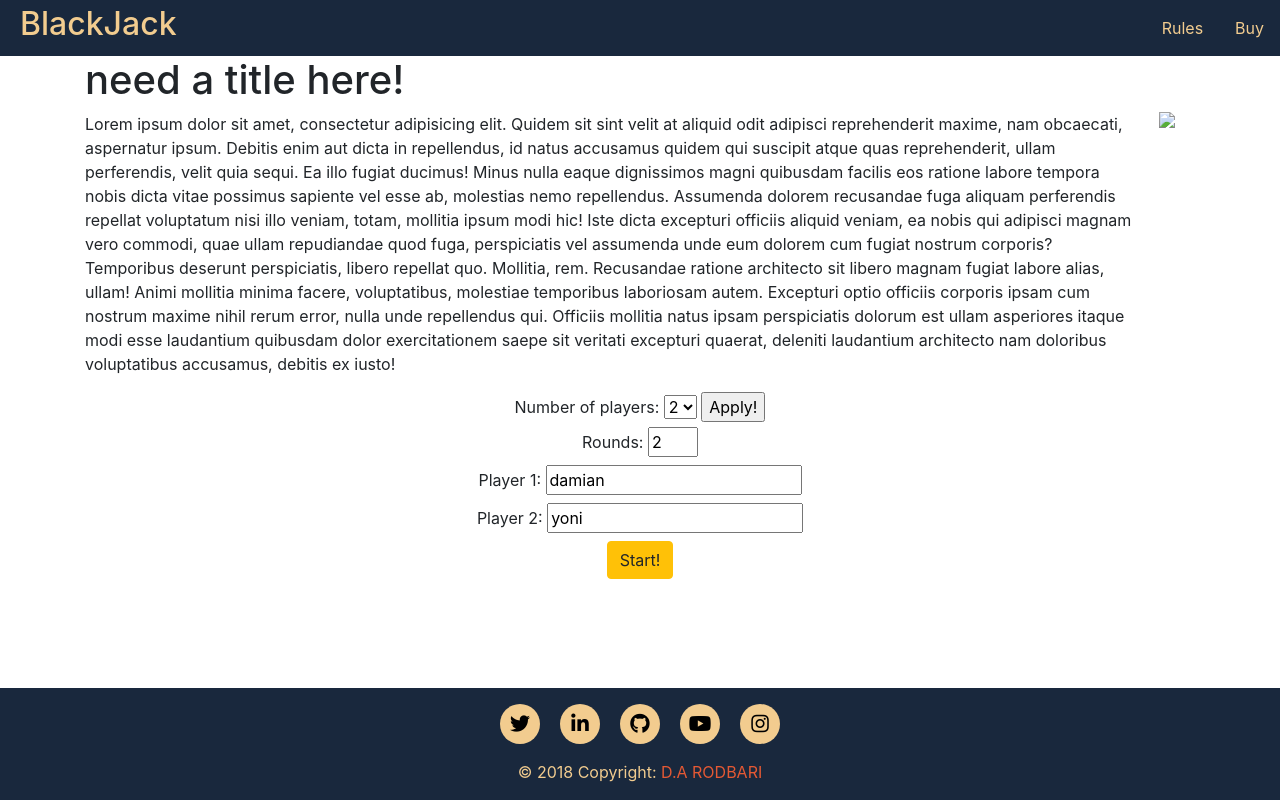
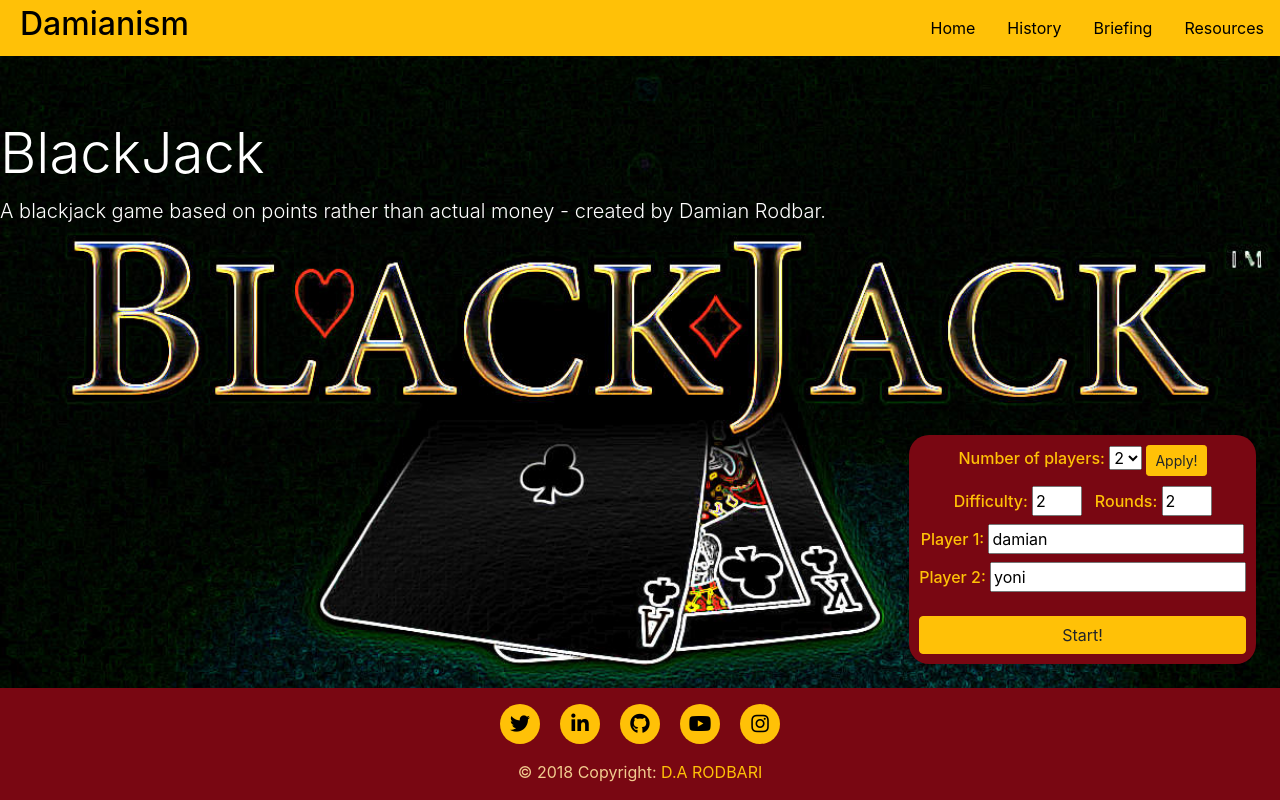
Before and after one commit to Code-Institute-Submissions/blackjack, a Flask app: page / in a window 1280 px wide. Run offline with Flask 2, Linux system fonts and the light colour scheme; some libraries are stand-ins or nearby versions; some web fonts are replaced.

Commit message:
added basic theming for index, added background, basic layout

```diff
--- a/app.py
+++ b/app.py
@@ -15,7 +15,7 @@ app.secret_key = os.urandom(24)
 
 
 
-def reset_table(restart=False):
+def reset_table(restart=False, increment_seq=False, incrementScore=False):
 
     """ if the game was reset during the game then clear cash,
         otherwise just re-set the table and deal new cards to
@@ -24,49 +24,88 @@ def reset_table(restart=False):
     if restart:
         session.clear()     # gets rid of the lingering data but clearing the session
 
-    deck.reset()       # restores a full deck of cards
-    session["houseHand"] = deck.deal(2) # list( deck.deal() for x in range(2) )
-    session["playerHand"] = deck.deal(2) # list( deck.deal() for x in range(2) )
+    if incrementScore:
+        session["score"][session["current_player"]] += 1
+
+    if increment_seq:
+        session["seq"] += 1
+
+    deck.reset()                                    # restores a full deck of cards (52)
+    session["houseHand"] = deck.deal(2)             # deal 2 new cards to house
+    session["playerHand"] = deck.deal(2)            # deal 2 new cards to player
+
+
+
+
+def getVerdict():
+
+    """
+    decides who wins
+    hand[0] = player
+    hand[1] = house
+    """
+
+    player_Val , player = getHandValue( session["playerHand"] )
+    house_Val , house = getHandValue( session["houseHand"] )
+
+    verdict = "undecided"
+    if player == "active" and house == "active":
+
+        if player_Val == house_Val:
+            verdict = "PUSH"
+            reset_table(increment_seq=True )
+
+        elif player_Val > house_Val:
+            verdict = "player"
+            reset_table(increment_seq=True, incrementScore=True )
+
+        elif player_Val < house_Val:
+            verdict = "house"
+            reset_table(increment_seq=True )
+    else:
+        # if player goes bust or house gets blackjack decale house as winner
+        if player == "BUST" or house == "BLACKJACK":
+            verdict = "house"
+            reset_table(increment_seq=True )
+
+        # if house goes bust or player gets blackjack decale player as winner
+        elif house == "BUST" or player == "BLACKJACK":
+            verdict = "player"
+            reset_table(increment_seq=True, incrementScore=True )
+
+        # if both player and house get black jack then PUSH
+        elif player == "BLACKJACK" and house == "BLACKJACK":
+            verdict = "PUSH"
+            reset_table(increment_seq=True )
+        else:
+            print("Shouldnt get here")
+
+    print("{} wins".format(verdict.title()))
+
+    return verdict
+
+
+def house_plays():
+    player_hand_val , _ = getHandValue( session["playerHand"])
+    while True:
+        house_hand_val , house_game_outcome = getHandValue( session["houseHand"])
+        print("house_hand = {}, player_hand={}, house_game_outcome= {} ".format(house_hand_val, player_hand_val, house_game_outcome) )
+        if house_game_outcome == "BUST" or house_game_outcome == "BLACKJACK" or house_hand_val >= player_hand_val or (house_hand_val > 18 and player_hand_val < 18):
+            print("house_game_outcome = ", house_hand_val, house_game_outcome)
+            break
+        session["houseHand"].append(deck.deal())
 
 # defining globals
 deck = Deck() # number of players going in
 
-
-
-# houseHand = list( house.deal() for x in range(2) )
-# houseHandValue = 0
-# print(house.deck)
-# print(len(house.deck))
-# test_card = house.deal()
-# print(test_card)
-# print(convertCardNames(test_card))
-
-# game idea
-# a bastardised version of blackjack, where players take turn to play against the house,
-# every time each players wins agasint the house, they're awarded a point which can be tracked
-# via the console (scoreboard).
-# has to be tested: only the house is to hold a collection of (2-4) decks depending on the number
-# of players set. 2 decks by default
-# how to add images of cards on the screen?
-
-
-    # game logic before player decides on hit or stand
-    # the house must show 2 cards
-    # possible variables
-        # house_hand = house cards shown or to be shown
-        # player_hand = player cards
-
-
-
-    # if HIT pressed append another card
-
-    # if STAND hit:
-        # calculate player hand
-        # house.deal()
-
     # players
     # if player.hand value is greater than 18, the STAND button should pulsate
+# to ask
 
+# the house plays all its cards in one go and we're not able to see what's happening
+# how do we get it pull its card one by one?
+
+# how do i start with the card faced down?
 
 #  ================= routes =====================
 @app.route("/base")
@@ -128,6 +167,7 @@ def game():
     usernames = session["username"]         # holds all the usernames
     seq = session["seq"]                    # assigned to a variable only for readability purposes
     username = session["username"][seq]     # player whose turn it is to play
+    session["current_player"]= username     # current player
 
 
     if request.method == "POST":
@@ -141,14 +181,12 @@ def game():
 
         if "hit" in request.form.keys():
             # deals one card to the player
-            # session["houseHand"].append(house.deal())
             session["playerHand"].append(deck.deal())
 
         # if player goes "BUST" - increment seq key to move on the next player
         if getHandValue( session["playerHand"] )[1] == "BUST":
-            print("BUUUUUUUUUUSSSSSTTT")
-            session["seq"] += 1
-            reset_table()
+            print("BUUUUUUUUUUSSSSSTTT = ", getHandValue(session["playerHand"] )[0] )
+            reset_table(increment_seq=True)
 
         # if the player gets "blackjack"
         if getHandValue( session["playerHand"] )[1] == "BLACKJACK":
@@ -158,20 +196,18 @@ def game():
                 # if house goes bust:       Decalre "BLACKJACK" - increment score and seq
                 # if house get blackjack:   declare "PUSH" - increment seq ONLY!
 
-            scores[username] += 1
-            session["seq"] += 1
-            reset_table()
+            house_plays()
+            verdict = getVerdict()
 
 
-        # if the player wins its turn, award one point
-        # if "win" in request.form.keys():
-        #     scores[username] += 1
+        # if player stands or gets blackjack it's house's turn to play
+        if "stand" in request.form.keys():
+            # house gets cards until it has blackjack or goes bust or has value higher than player
+            house_plays()
+            verdict = getVerdict()
 
-        session["score"] = scores   # Aliased since session resets the content of the list to zero
+        # session["score"] = scores   # Aliased since session resets the content of the list to zero
         print("scores = ", scores)
-
-        # if "hit" not in request.form.keys():
-        #     session["seq"] += 1         # win or lose, increment the sequence counter for the next player to start its turn
 
         # reseting mechanism - simulating a full cycle - each full cycle means 1 round
         if session["seq"] >= len( session["username"] ):
@@ -189,7 +225,7 @@ def game():
 
 
     player_dict = {"hand": convertCardNames( session["playerHand"] ), "value" : getHandValue( session["playerHand"] ) }
-    house_dict = {"hand": convertCardNames( session["houseHand"] ), "value" : getHandValue( session["playerHand"] ) }
+    house_dict = {"hand": convertCardNames( session["houseHand"] ), "value" : getHandValue( session["houseHand"] ),"folded": ["back.jpg","back.jpg"] }
     round_dict = {"total": session["rounds"], "played": session["rounds_played"]+1}
 
     return render_template("game.html", usernames=usernames, scores=scores, seq=session["seq"],
@@ -204,8 +240,11 @@ def winner():
     # the scenario at which two players have the same score at the end
     # of the final round needs to be address
     #   decalre both as winners? raise the the rounds by 3?
-    # session.pop(key)
-    return render_template("winner.html", winner=session["won"])
+
+    # being passed in for the completeness of the
+    round_dict = {"total": session["rounds"], "played": session["rounds_played"]+1}
+
+    return render_template("winner.html", winner=session["won"], scores=session["score"], rounds=round_dict)
 
 if __name__ == "__main__":
     # host = os.getenv("IP", "0.0.0.0")
--- a/static/css/main.css
+++ b/static/css/main.css
@@ -6,26 +6,29 @@ html, body {
 
 nav {
   height: pix2Rem(50);
-  background-color: #19283D;
+  background-color: #ffc107;
   padding: 0px !important; }
   nav .navbar-brand {
     padding-left: 20px; }
   nav h2,
   nav .nav-items {
-    color: #F2CC8F !important; }
+    color: #000000 !important; }
   nav .nav-items {
     display: flex;
     flex-direction: row; }
     nav .nav-items a {
-      color: #F2CC8F; }
+      color: #000000; }
       nav .nav-items a:hover {
-        color: #E55934; }
+        color: #ffc107;
+        font-weight: bold;
+        background-color: #000000;
+        border-radius: 10px; }
 
 #main-content {
   min-height: calc(100% - 168px); }
 
 .footer-container {
-  background-color: #19283D; }
+  background-color: #790712; }
 
 .footer-social div ul {
   margin: 0px; }
@@ -50,7 +53,7 @@ nav {
   text-align: center;
   color: #fafafa;
   position: relative;
-  background-color: #F2CC8F;
+  background-color: #ffc107;
   color: #000000;
   transition: all 0.35s ease-in-out;
   -moz-transition: all 0.35s ease-in-out;
@@ -58,15 +61,15 @@ nav {
   -o-transition: all 0.35s ease-in-out; }
 
 .footer-social .social-links li a i:hover {
-  background: #ff0000;
-  color: #000000; }
+  background: #000000;
+  color: #ffc107; }
 
 .footer-copyright {
   padding-bottom: 1rem;
   color: #F2CC8F; }
 
 footer a {
-  color: #E55934; }
+  color: #ffc107; }
 
 .intro {
   display: flex;
@@ -82,6 +85,27 @@ form {
   text-align: center; }
   form .rounds {
     width: 50px; }
+  form.index {
+    align-self: flex-end;
+    background-color: #790712;
+    padding: 10px;
+    border-radius: 20px;
+    color: #ffc107;
+    font-weight: 500; }
+
+.player_selections {
+  margin: 20px 0; }
+
+.jumbotron-fluid {
+  background-image: url(../img/theming/blackjack.jpg);
+  background-attachment: fixed;
+  background-repeat: no-repeat;
+  background-size: cover;
+  color: #ffffff;
+  height: calc(100vh - 168px);
+  display: flex;
+  flex-flow: column;
+  justify-content: space-between; }
 
 .console {
   background-color: black;
--- a/static/js/game.js
+++ b/static/js/game.js
@@ -1,3 +1,5 @@
 $(document).ready(function() {
-
+    // setTimeout(function() {
+    //     $( ".house" ).load(window.location.href + ".house" );
+    // }, 5000)
 })
--- a/static/scss/colors.scss
+++ b/static/scss/colors.scss
@@ -6,11 +6,13 @@ $color: (
     green: #48ff00,
     cyan: #00ffff,
     red: #ff0000,
+    red2: #790712,
     blue: #0000ff,
     black: #000000,
+    black2: #191919,
     tomato: #E55934,
     white: #ffffff,
-    mustard: #EDAE49,
+    mustard: #ffc107,
     arsentic: #3D405B,
     peach: #F2CC8F,
     beige: #F4F1DE,
--- a/static/scss/layout.scss
+++ b/static/scss/layout.scss
@@ -7,7 +7,7 @@ html, body {
 
 nav {
     height: pix2Rem(50);
-    background-color: map-get($color, yankee-blue);
+    background-color: map-get($color, mustard);
 
     padding: 0px !important;  // needed to resolve a bug persistent bug on firefox and edge.
 
@@ -17,7 +17,7 @@ nav {
 
     h2,
     .nav-items {
-        color: map-get($color, peach) !important;
+        color: map-get($color, black) !important;
     }
 
     .nav-items {
@@ -25,9 +25,13 @@ nav {
         flex-direction: row;
 
         a {
-            color: map-get($color, peach);
+            color: map-get($color, black);
+            // font-weight: bold;
             &:hover {
-                color: map-get($color, tomato);
+                color: map-get($color, mustard);
+                font-weight: bold;
+                background-color: map-get($color, black);
+                border-radius: 10px;
             }
         }
     }
@@ -40,7 +44,7 @@ nav {
 
 // -------------------------------------------------------- Footer
 .footer-container {
-    background-color: map-get($color, yankee-blue);
+    background-color: map-get($color, red2);
 }
 
 .footer-social div ul {
@@ -70,7 +74,7 @@ nav {
     text-align: center;
     color: #fafafa;
     position: relative;
-    background-color: map-get($color, peach);
+    background-color: map-get($color, mustard);
     color: map-get($color, black);
     transition: all 0.35s ease-in-out;
     -moz-transition: all 0.35s ease-in-out;
@@ -79,8 +83,8 @@ nav {
 }
 
 .footer-social .social-links li a i:hover {
-    background: map-get($color, red);
-    color: map-get($color, black);
+    background: map-get($color, black);
+    color: map-get($color, mustard);
 }
 
 .footer-copyright {
@@ -89,5 +93,5 @@ nav {
 }
 
 footer a {
-    color: map-get($color, tomato);
+    color: map-get($color, mustard);
 }
--- a/static/scss/main.scss
+++ b/static/scss/main.scss
@@ -26,7 +26,35 @@ form {
     .rounds {
         width: 50px;
     }
+    &.index {
+        align-self: flex-end;
+        background-color: map-get($color, red2);
+        padding: 10px;
+        border-radius: 20px;
+        color: map-get($color, mustard);
+        font-weight: 500;
+    }
 }
+
+
+.player_selections {
+        margin: 20px 0;
+}
+
+.jumbotron-fluid {
+    background-image: url(../img/theming/blackjack.jpg);
+    background-attachment: fixed;
+    background-repeat: no-repeat;
+    background-size: cover;
+    color: map-get($color, white);
+    // margin: 0;
+    height: calc(100vh - 168px);
+    display: flex;
+    flex-flow: column;
+    justify-content: space-between;
+}
+
+
 
 .console {
     background-color: black;
--- a/templates/base.html
+++ b/templates/base.html
@@ -24,20 +24,20 @@
     <!--header-->
     <header>
         <nav class="navbar">
-            <a class="navbar-brand" href="index.html">
-                <h2>BlackJack</h2>
+            <a class="navbar-brand" href="{{ url_for('index') }}">
+                <h2>Damianism</h2>
             </a>
             <div class="nav-items navigation">
-                <a class="nav-link" target="_blank" href="https://en.wikipedia.org/wiki/Simon_(game)">Rules <span class="sr-only">(current)</span></a>
-                <a class="nav-link" target="_blank" href="https://www.amazon.co.uk/Hasbro-Gaming-Classic-Simon-b7962eu4/dp/B0719JFC2X">Buy <span class="sr-only">(current)</span></a>
+                <a class="nav-link" target="_blank" href="{{ url_for('index') }}k">Home <span class="sr-only">(current)</span></a>
+                <a class="nav-link" target="_blank" href="https://en.wikipedia.org/wiki/Blackjack">History <span class="sr-only">(current)</span></a>
+                <a class="nav-link" target="_blank" href="#">Briefing <span class="sr-only"></span></a>
+                <a class="nav-link" target="_blank" href="#">Resources<span class="sr-only"></span></a>
             </div>
         </nav>
     </header>
 
     <section id="main-content">
-        <div class="container">
-            {% block content %} {% endblock %}
-        </div>
+        {% block content %} {% endblock %}
     </section>
 
     <!--footer-->
--- a/templates/index.html
+++ b/templates/index.html
@@ -2,19 +2,14 @@
 
 
 {% block content %}
-<h1>need a title here!</h1>
-<div class="intro">
-    <p>
-        Lorem ipsum dolor sit amet, consectetur adipisicing elit. Quidem sit sint velit at aliquid odit adipisci reprehenderit maxime, nam obcaecati, aspernatur ipsum. Debitis enim aut dicta in repellendus, id natus accusamus quidem qui suscipit atque quas reprehenderit,
-        ullam perferendis, velit quia sequi. Ea illo fugiat ducimus! Minus nulla eaque dignissimos magni quibusdam facilis eos ratione labore tempora nobis dicta vitae possimus sapiente vel esse ab, molestias nemo repellendus. Assumenda dolorem recusandae
-        fuga aliquam perferendis repellat voluptatum nisi illo veniam, totam, mollitia ipsum modi hic! Iste dicta excepturi officiis aliquid veniam, ea nobis qui adipisci magnam vero commodi, quae ullam repudiandae quod fuga, perspiciatis vel assumenda unde
-        eum dolorem cum fugiat nostrum corporis? Temporibus deserunt perspiciatis, libero repellat quo. Mollitia, rem. Recusandae ratione architecto sit libero magnam fugiat labore alias, ullam! Animi mollitia minima facere, voluptatibus, molestiae temporibus
-        laboriosam autem. Excepturi optio officiis corporis ipsam cum nostrum maxime nihil rerum error, nulla unde repellendus qui. Officiis mollitia natus ipsam perspiciatis dolorum est ullam asperiores itaque modi esse laudantium quibusdam dolor exercitationem
-        saepe sit veritati excepturi quaerat, deleniti laudantium architecto nam doloribus voluptatibus accusamus, debitis ex iusto!
-    </p>
-    <img src="http://via.placeholder.com/200x280"></img>
+<div class="jumbotron jumbotron-fluid pb-4 m-0">
+  <!--<div class="container">-->
+    <div>
+        <h1 class="display-4">BlackJack</h1>
+        <p class="lead">A blackjack game based on points rather than actual money - created by Damian Rodbar.</p>
     </div>
-<form method="POST">
+    <form method="POST" class="index mx-4">
+        <div class="mb-2">
         <label>Number of players:
             <select id="players" name="players">
                 <option value="2">2</option>
@@ -22,15 +17,18 @@
                 <option value="4">4</option>
             </select>
         </label>
-
-    <input type="button" class="adjust_players" value="Apply!">
-    <br>
+        <input type="button" class="adjust_players btn btn-warning btn-sm" value="Apply!">
+        </div>
+        <!--<br>-->
+        <label>Difficulty: <input class="rounds" type="number" name="difficulty" value="2" min="2" max="5"/></label>
+         &nbsp
         <label>Rounds: <input class="rounds" type="number" name="rounds" value="2" min="2"/></label><br>
         <label>Player 1: <input type="text" name="username" placeholder=" John" value="damian"/></label><br>
         <label>Player 2: <input type="text" name="username" placeholder=" Jacob" value="yoni"/></label><br>
         <div class="extend"></div>
-    <input type="submit" class="btn btn-warning" value="Start!">
+        <input type="submit" class="btn btn-warning btn-block mt-3" value="Start!">
     </form>
+</div>
 
 
 
```
Also changed, not shown: game.py (+0 -23 lines), templates/game.html (+10 -6 lines), templates/winner.html (+24 -2 lines), static/img/cards/back.jpg (added), static/img/theming/blackjack.jpg (added), 1 other file. Lines whose indentation alone changed are shown as unchanged.
